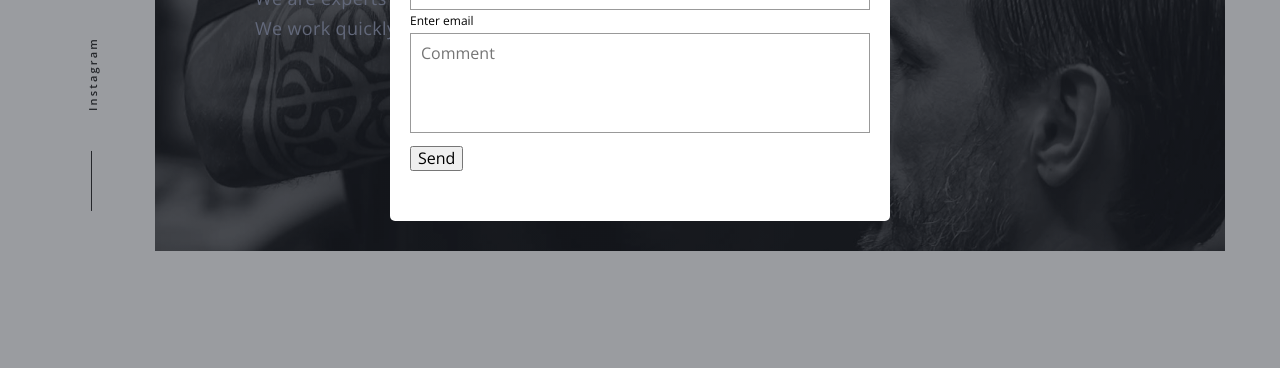
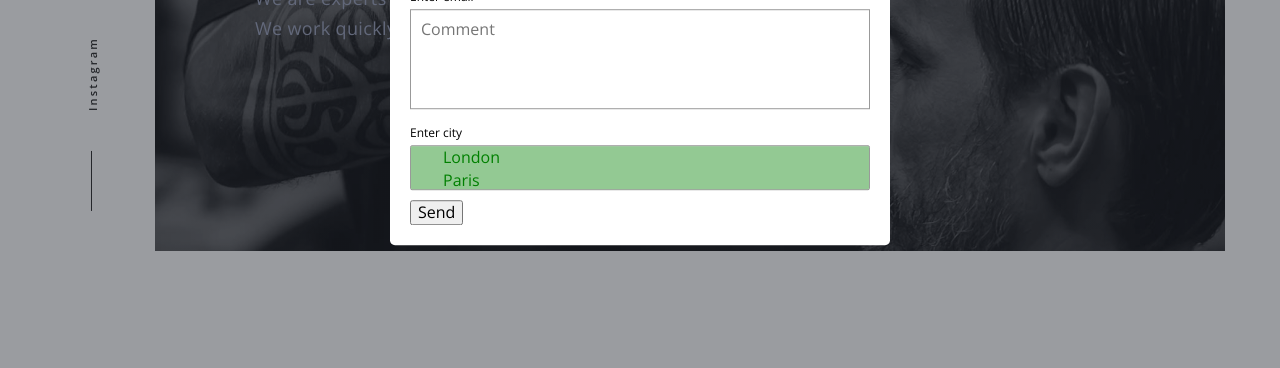
Before and after one commit to q3pro/Barbershop, a plain HTML site: page index.html in a window 1280 px wide. Shown: the part 429-797 px from the top of the page. Drawn offline with nearby package versions, Linux system fonts and the light colour scheme.

Commit message:
Update index.html

```diff
--- a/index.html
+++ b/index.html
@@ -454,6 +454,22 @@
               placeholder="Comment"
             ></textarea>
           </div>
+
+          <div class="modal-fild">
+            <label for="user-city" class="input-text">Enter city </label>
+            <div class="input-wrap">
+              <select
+                name="user-city"
+                id="user-city"
+                class="modal-input"
+                multiple
+              >
+              <option value="london">London</option>
+              <option value="paris">Paris</option>
+              <option value="novyi-rozdi">Novyi Rozdil</option>
+            </select>
+            </div>
+          </div>
           <button type="submit">Send</button>
         </form>
       </div>
```
